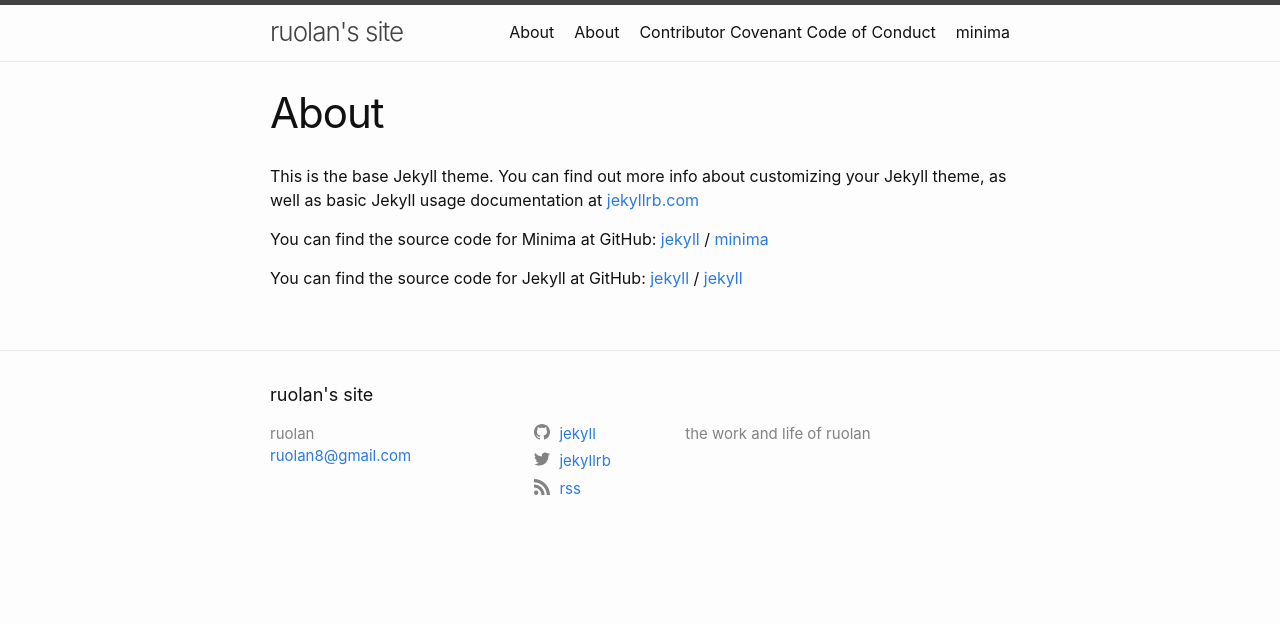
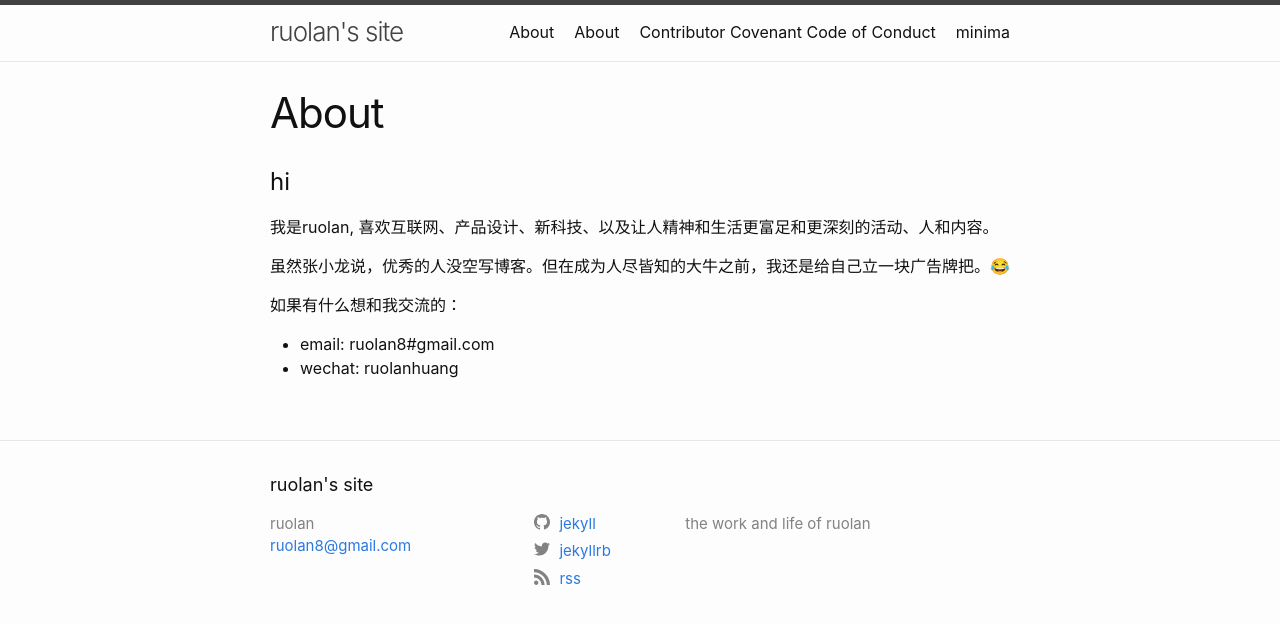
Before and after one commit to ruolan/ruolan, a Jekyll site: the page built from about.md, in a window 1280 px wide. Shown: the top 624 px of the page. Built offline with Jekyll 4.4.1, drawn with Linux system fonts in a browser that asks for light colours.

Commit message:
Update about.md
change about

```diff
--- a/about.md
+++ b/about.md
@@ -4,15 +4,11 @@
 permalink: /about/
 ---
 
-This is the base Jekyll theme. You can find out more info about customizing your Jekyll theme, as well as basic Jekyll usage documentation at [jekyllrb.com](https://jekyllrb.com/)
+# hi
+我是ruolan, 喜欢互联网、产品设计、新科技、以及让人精神和生活更富足和更深刻的活动、人和内容。
 
-You can find the source code for Minima at GitHub:
-[jekyll][jekyll-organization] /
-[minima](https://github.com/jekyll/minima)
+虽然张小龙说，优秀的人没空写博客。但在成为人尽皆知的大牛之前，我还是给自己立一块广告牌把。😂
 
-You can find the source code for Jekyll at GitHub:
-[jekyll][jekyll-organization] /
-[jekyll](https://github.com/jekyll/jekyll)
-
-
-[jekyll-organization]: https://github.com/jekyll
+如果有什么想和我交流的：
+- email: ruolan8#gmail.com
+- wechat: ruolanhuang
```
